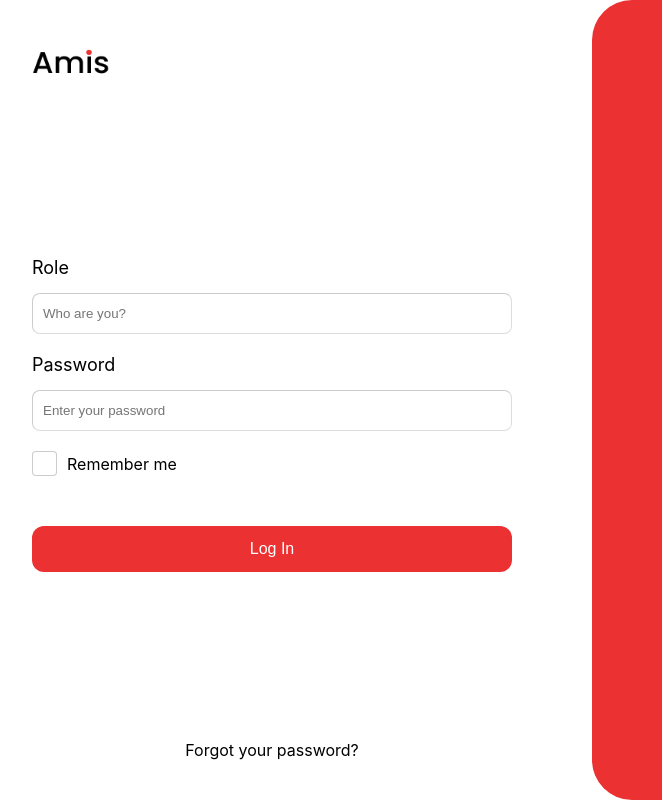
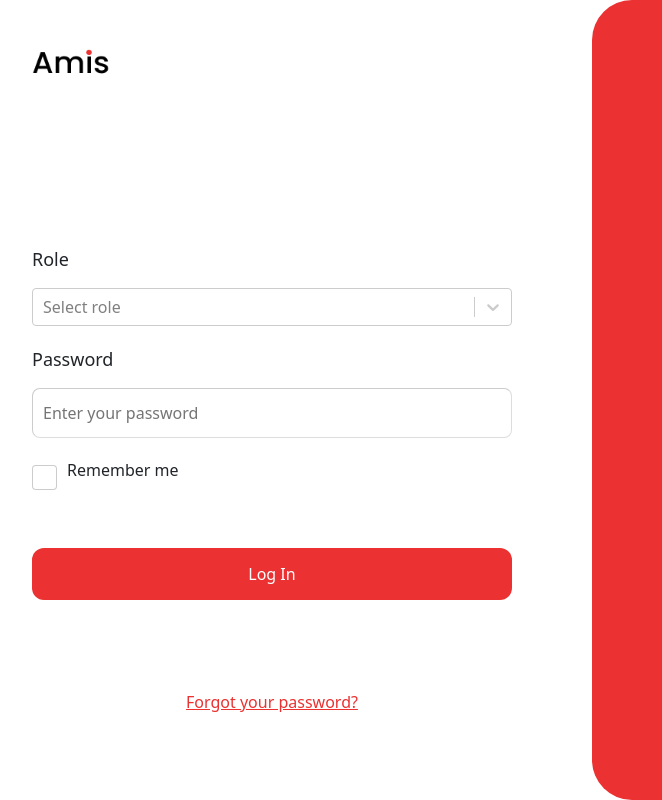
Before and after one commit to AMISTheProject/AMIS, a React (Create React App) app: page /login in a window 1280 px wide. Shown: the whole page, without its empty margins (48-710 px from the left). Built offline with nearby package versions, Linux system fonts and the light colour scheme.

Commit message:
Add dropdown list to login page

```diff
--- a/src/assets/style/styles.css
+++ b/src/assets/style/styles.css
@@ -1,3 +1,6 @@
+@import url('https://fonts.googleapis.com/css2?family=Poppins:ital,wght@0,100;0,200;0,300;0,400;0,500;0,600;0,700;0,800;0,900;1,100;1,200;1,300;1,400;1,500;1,600;1,700;1,800;1,900&family=Urbanist:ital,wght@0,100..900;1,100..900&display=swap');
+
+
 * {
     padding: 0;
     margin: 0;
@@ -836,6 +839,9 @@
     background-color: #EB3131;
     border-top-left-radius: 40px;
     border-bottom-left-radius: 40px;
+    justify-content: center;
+    display: flex;
+    align-items: center;
 }
 
 .login-form-container {
@@ -853,8 +859,9 @@
 }
 
 .forgot-password-link {
-    color: #000;
-    text-decoration: none;
+    color: #EB3131;
+    text-decoration: underline;
+    margin-top: -70px;
 }
 
 .login-check-container {
@@ -867,4 +874,14 @@
 
 .login-button {
     margin-top: 30px;
+    cursor: pointer;
+    transition: opacity 0.15s;
 }
+
+.login-button:hover {
+    opacity: 0.9;
+}
+
+.login-button:active {
+    opacity: 0.8;
+}
--- /dev/null
+++ b/src/components/DropdownList.js
@@ -0,0 +1,54 @@
+/*import Form from 'react-bootstrap/Form';
+
+
+export const DropdownList =() => { {
+  return (
+    <Form.Select className="dropdown-login" aria-label="role">
+      <option className="dropdown-login" value="plant-man">Project Manager</option>
+      <option value="plant-enj">Plant Engineer</option>
+      <option value="fin-dept">Finance Department</option>
+      <option value="cil">Continuous Improvement Lead</option>
+      <option value="bso">Business Services Organization</option>
+    </Form.Select>
+  );
+}
+}*/
+import React from 'react'
+import { redirect } from 'react-router-dom';
+import Select from 'react-select'
+import Creatable from 'react-select/creatable';
+
+const options = [
+  { value: 'plant-manager', label: 'Plant Manager' },
+  {value:'plant-engineer',label:'Plant Engineer'},
+  { value: 'finance-department', label: 'Finance Department' },
+  { value: 'continuous-improvement-lead', label: 'Continuous Improvement Lead' },
+  { value: 'business-services-organization', label: 'Business Services Organization' }
+]
+
+const customStyles = {
+  control: (provided, state) => ({
+    ...provided,
+    boxShadow:'none', //removes the stupid blue shit
+    backgroundColor: '#ffffff',
+    borderColor: '#ccc',
+    '&:hover': {
+      borderColor: '#red',
+      borderColor: state.isSelected? 'black': 'red',
+      outline: 'none',
+    },
+  }),
+  option: (provided, state) => ({
+    ...provided,
+    backgroundColor: state.isSelected ? '#999' : '#fff',
+    color: state.isSelected ? '#fff' : '#000',
+    '&:hover': {
+      backgroundColor: '#f0f0f0',
+
+    }
+  })
+};
+
+export const DropdownList = () => (
+  <Select styles={customStyles} options={options} placeholder='Select role'/>
+)
--- a/src/components/Login.js
+++ b/src/components/Login.js
@@ -3,6 +3,7 @@ import React, { useState } from 'react';
 import logo from '../assets/images/amis-logo.png';
 import { PrimaryButton } from './PrimaryButton';
 import { Checkbox } from './Checkbox';
+import {DropdownList} from './DropdownList';
 
 export const Login = () => {
     const [isChecked, setIsChecked] = useState(false);
@@ -17,7 +18,7 @@ export const Login = () => {
                 <div className='login-form-container'>
                     <div className='asset-screen-input-container'>
                         <label className='asset-screen-input-label' for="role">Role</label>
-                        <input className='asset-screen-input-field' type="text" id="role" name="role" placeholder='Who are you?'></input>
+                        <DropdownList/>
                     </div>
 
                     <div className='asset-screen-input-container'>
--- a/src/index.js
+++ b/src/index.js
@@ -3,6 +3,7 @@ import ReactDOM from 'react-dom/client';
 import './index.css';
 import App from './App';
 import reportWebVitals from './reportWebVitals';
+import 'bootstrap/dist/css/bootstrap.min.css';
 
 const root = ReactDOM.createRoot(document.getElementById('root'));
 root.render(
```
